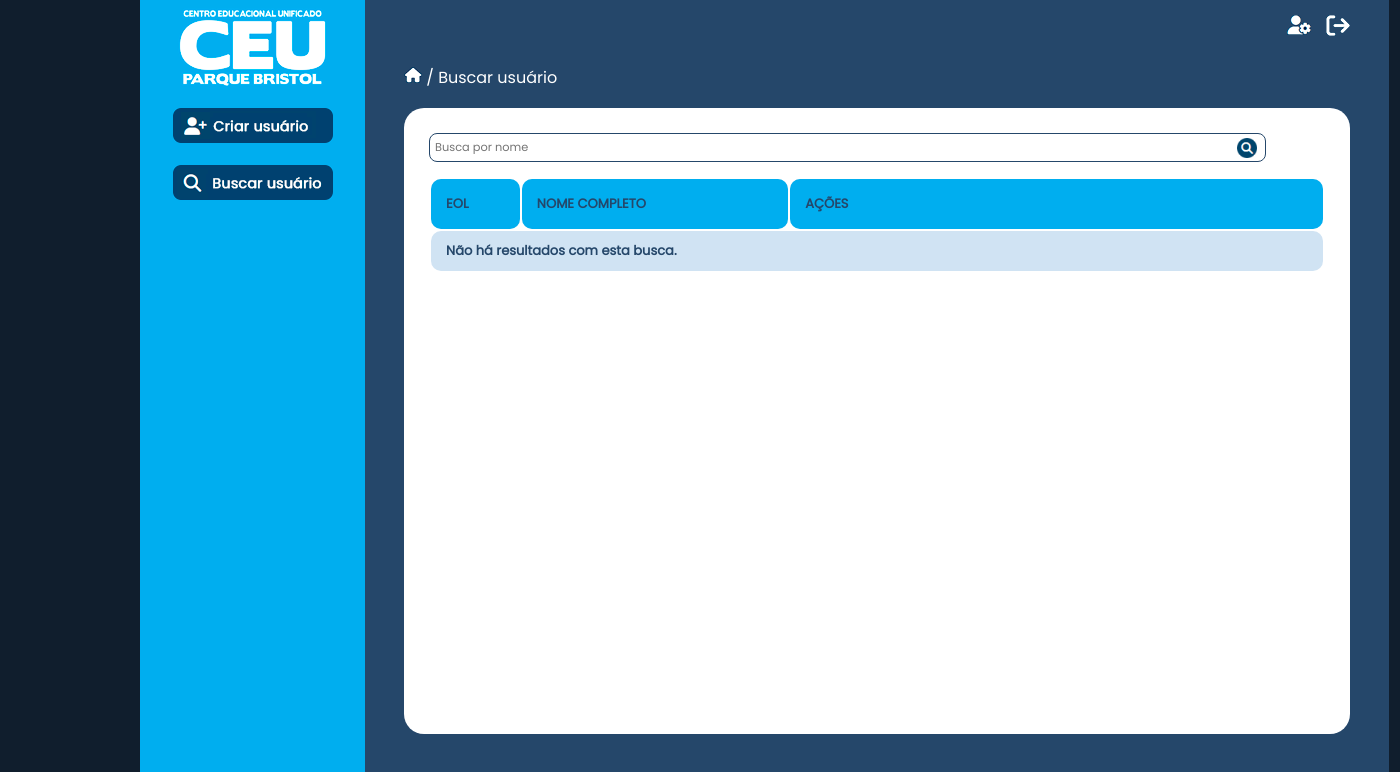
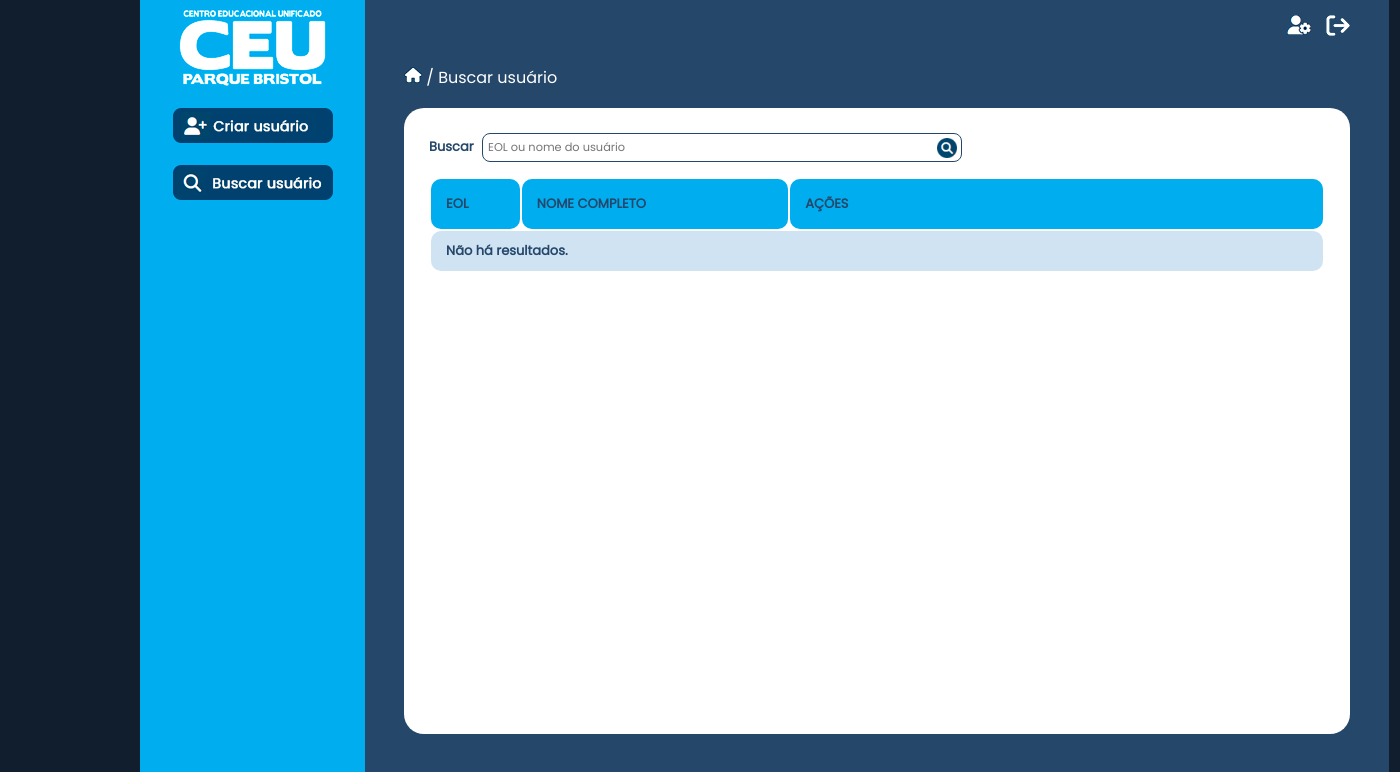
Before and after one commit to priscila-une/projetoID, a Django app: page /pesquisa in a window 1400 px wide. Shown: the top 772 px of the page. Run offline with Django 4.2, Linux system fonts and the light colour scheme; some libraries are stand-ins or nearby versions.

Commit message:
projetoid

```diff
--- a/buscarUsuario/urls.py
+++ b/buscarUsuario/urls.py
@@ -1,7 +1,12 @@
 from django.urls import path
-from buscarUsuario.views import buscarUsuario
+from buscarUsuario.views import buscarUsuario, credencial, exclui_usuario
 
 urlpatterns = [
     path('pesquisa', buscarUsuario, name='pesquisa'),
     path('buscarUsuario/', buscarUsuario, name='buscar_usuario'),
+
+    path('credencial/<int:func_id>/', credencial, name='gera_credencial'),
+    path('credencial', credencial, name='credencial'),
+
+    path('exclui_usuario/<int:func_id>/', exclui_usuario, name='exclui_usuario'),
 ]
--- a/buscarUsuario/views.py
+++ b/buscarUsuario/views.py
@@ -1,5 +1,7 @@
-from django.shortcuts import render
+from django.shortcuts import render, get_object_or_404
 from .forms import SearchForm
+from django.contrib import messages
+from django.db.models import Q
 from criarConta.models import CustomUser #trocar depois pela tabela dos usuários
 
 def buscarUsuario(request):
@@ -10,6 +12,20 @@ def buscarUsuario(request):
         form = SearchForm(request.GET)
         if form.is_valid():
             consulta = form.cleaned_data['consulta']
-            results = CustomUser.objects.filter(nome_completo__icontains=consulta)
+            request.session['input_value'] = consulta
+            results = CustomUser.objects.filter(Q(nome_completo__icontains=consulta) | Q(registro_funcional=consulta))
+            results = results.order_by('nome_completo')
+            form = SearchForm(initial={'input_field': request.session.get('input_value', '')})
 
     return render(request, 'buscarUsuario/buscar_usuario.html', {'form': form, 'results': results})
+
+def credencial(request, func_id):
+    usuario = get_object_or_404(CustomUser, idfunc=func_id)
+    # context: {'registro': registro } permite que o parâmetro seja passado para o template credencial.html
+    return render (request, 'credencial/credencial.html', {'usuario': usuario })
+
+def exclui_usuario(request, func_id):
+    usuario = get_object_or_404(CustomUser, idfunc=func_id)
+    usuario.delete()
+    messages.success(request, 'Usuário excluído com sucesso.')
+    return render (request, 'buscarUsuario/buscar_usuario.html', {'usuario': usuario })
--- a/setup/static/styles/ceu_estilo.css
+++ b/setup/static/styles/ceu_estilo.css
@@ -11,6 +11,14 @@
     font-size:12px;
     font-weight:bold;
     color:#ff0000;
+    background-color:#ffff00;
+    padding:8px;
+}
+
+.success {
+    font-size:12px;
+    font-weight:bold;
+    color:#007a29;
     background-color:#ffff00;
     padding:8px;
 }
@@ -59,12 +67,22 @@ fieldset {
 
 /*---------- Busca ----------*/
 .busca-input {
-    background-image: url("/static/img/icone_busca.png");
+    background-image: url("/static/assets/img/icone_busca.png");
     background-repeat:no-repeat;
     background-position:99%;
     background-size:20px 20px;
     cursor:pointer;
 }
+
+/* Apaga o ‘x’ no Internet Explorer */
+input[type=search]::-ms-clear { display: none; width : 0; height: 0; }
+input[type=search]::-ms-reveal { display: none; width : 0; height: 0; }
+
+/* Apaga o ‘x’ no Chrome */
+input[type="search"]::-webkit-search-decoration,
+input[type="search"]::-webkit-search-cancel-button,
+input[type="search"]::-webkit-search-results-button,
+input[type="search"]::-webkit-search-results-decoration { display: none; }
 
 /* Botões */
 .botao_grande, .botao_pequeno{
@@ -124,6 +142,11 @@ fieldset {
     justify-content:space-between;
 }
 
+a:link { text-decoration: none; }
+a:visited { text-decoration: none; }
+a:hover { text-decoration: none; }
+a:active { text-decoration: none; }
+
 /*---------- Botões ---------- */
 .botao_grande {
     margin:10px 0px 20px 0px;
@@ -146,11 +169,15 @@ input[type=text], input[type=password], input[type=email], input[type=date], tex
     border-radius:8px;
 }
 
-label {
-    display:inline-block;
-    margin-bottom:5px;
+input[type=search] {
+    width:75%;
+    padding:5px;
+    font-size:0.875em;
+    margin:0px 0px 15px 5px;
+    border:1px solid;
+    border-color:#25476a;
+    border-radius:8px;
 }
-
 /*----------- Containers -----------*/
 .container {
     display:flex;
--- a/templates/buscarUsuario/buscar_usuario.html
+++ b/templates/buscarUsuario/buscar_usuario.html
@@ -39,7 +39,8 @@
 						<div class="container">
 							{% csrf_token %}
 							<form action="{% url 'pesquisa' %}" method="get" id="form-busca">
-								<input type="text" placeholder="Busca por nome" size="80" id="consulta" name="consulta" class="busca-input">
+								<label for="consulta">Buscar</label>
+								<input type="search" placeholder="EOL ou nome do usuário" size="55" id="consulta" name="consulta" value="{{ request.session.input_value|default:'' }}" class="busca-input">
 							</form>
 
 							<table class="cor_linhas_alternadas">
@@ -54,29 +55,44 @@
 									<td>{{ CustomUser.nome_completo }}</td>
 									<td>
 										<div class="botoes">
+											<a href="{% url 'gera_credencial' CustomUser.idfunc %}" target="_blank">
 												<button type="button" class="btn">
 													<span class="btn_icone"><i class="fa-solid fa-print" style="color: #ffffff;"></i></span>
 													<span class="btn_texto">imprimir credencial</span>
 												</button>
+											</a>
 
+											<a href="#">
 												<button type="button" class="btn">
 													<span class="btn_icone"><i class="fa-solid fa-pen" style="color: #ffffff;"></i></span>
 													<span class="btn_texto">editar usuário</span>
 												</button>
+											</a>
 
+											<a href="{% url 'exclui_usuario' CustomUser.idfunc %}">
 												<button type="button" class="btn">
 													<span class="btn_icone"><i class="fa-solid fa-user-minus" style="color: #ffffff;"></i></span>
 													<span class="btn_texto">excluir usuário</span>
 												</button>
+											</a>
 										</div>
 									</td>
 								</tr>
 								{% empty %}
 								<tr>
-									<td colspan="3">Não há resultados com esta busca.</td>
+									<td colspan="3">Não há resultados.</td>
 								</tr>
 								{% endfor %}
 
+								{% if messages %}
+								<tr>
+									<td colspan="3">
+									{% for message in messages %}
+            							<span{% if message.tags %} class="{{ message.tags }}"{% endif %}>{{ message }}</span>
+									{% endfor %}
+									</td>
+								</tr>
+								{% endif %}
 							</table>
 						</div>
 					</span>
@@ -93,6 +109,5 @@
 			}
 		});
 		</script>
-
 	</body>
 </html>
```
Also changed, not shown: static/styles/ceu_estilo.css (+32 -5 lines), templates/credencial/credencial.html (added, +56 -0 lines), static/styles/icone_busca.png (added). Lines whose indentation alone changed are shown as unchanged.
